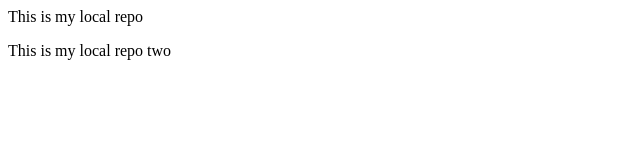
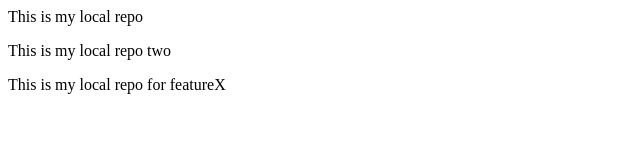
Before and after one commit to mq3274/localrepo, a plain HTML site: page index.html in a window 1280 px wide. Shown: the whole page, without its empty margins (0-640 px from the left). Drawn offline with Linux system fonts and the light colour scheme.

Commit message:
index update

```diff
--- a/index.html
+++ b/index.html
@@ -1,3 +1,5 @@
 <p>This is my local repo</p>
 
 <p>This is my local repo two</p>
+
+<p>This is my local repo for featureX</p>
```
